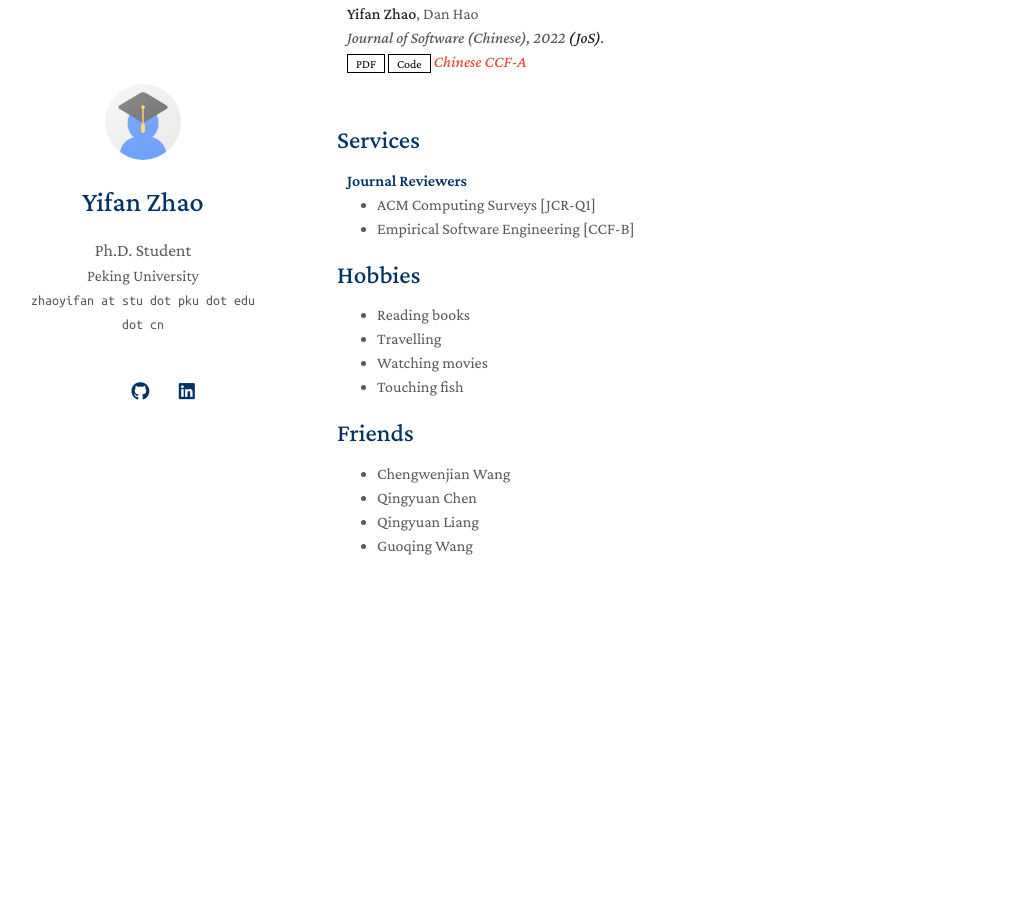
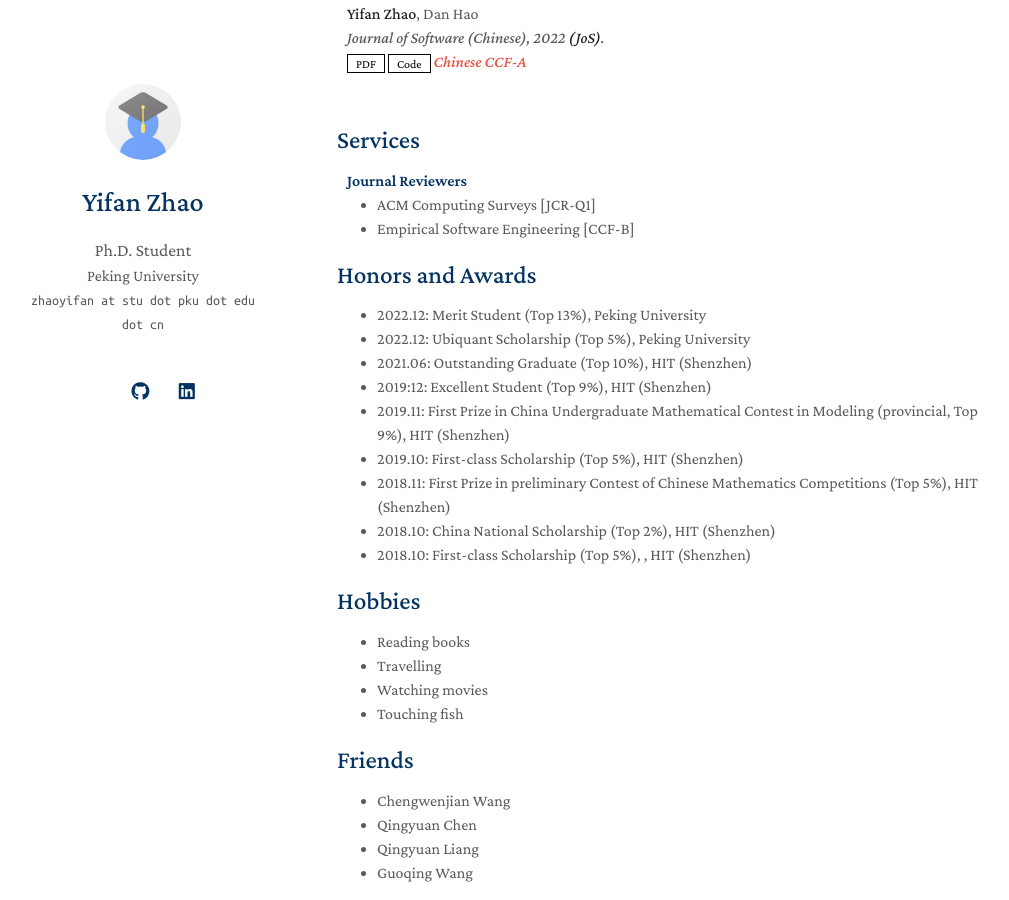
Before and after one commit to yifan-CodeDir/yifan-CodeDir.github.io, a Jekyll site: the page built from index.md, in a window 1280 px wide and 900 px high, scrolled down 1679 px. Shown: the whole window, without its empty margins (133-1142 px from the left). Built offline with Jekyll 4.4.1, drawn with Linux system fonts in a browser that asks for light colours; a style sheet for code colours, icons or effects is not loaded; our own code applies the rules of GitHub Pages for plain Markdown files; before the commit the page ends 2331 px from its top, so only the background shows below that.

Commit message:
Update index.md

```diff
--- a/index.md
+++ b/index.md
@@ -28,6 +28,17 @@ I am a fourth year Ph.D. student at Peking University (scheduled to graduate in
 
 {% include_relative _includes/services.md %}
 
+## Honors and Awards
+- 2022.12: Merit Student (Top 13%), Peking University
+- 2022.12: Ubiquant Scholarship (Top 5%), Peking University
+- 2021.06: Outstanding Graduate (Top 10%), HIT (Shenzhen)
+- 2019:12: Excellent Student (Top 9%), HIT (Shenzhen)
+- 2019.11: First Prize in China Undergraduate Mathematical Contest in Modeling (provincial, Top 9%), HIT (Shenzhen)
+- 2019.10: First-class Scholarship (Top 5%), HIT (Shenzhen)
+- 2018.11: First Prize in preliminary Contest of Chinese Mathematics Competitions (Top 5%), HIT (Shenzhen)
+- 2018.10: China National Scholarship (Top 2%), HIT (Shenzhen)
+- 2018.10: First-class Scholarship (Top 5%), , HIT (Shenzhen)
+
 ## Hobbies
 - Reading books
 - Travelling
```
